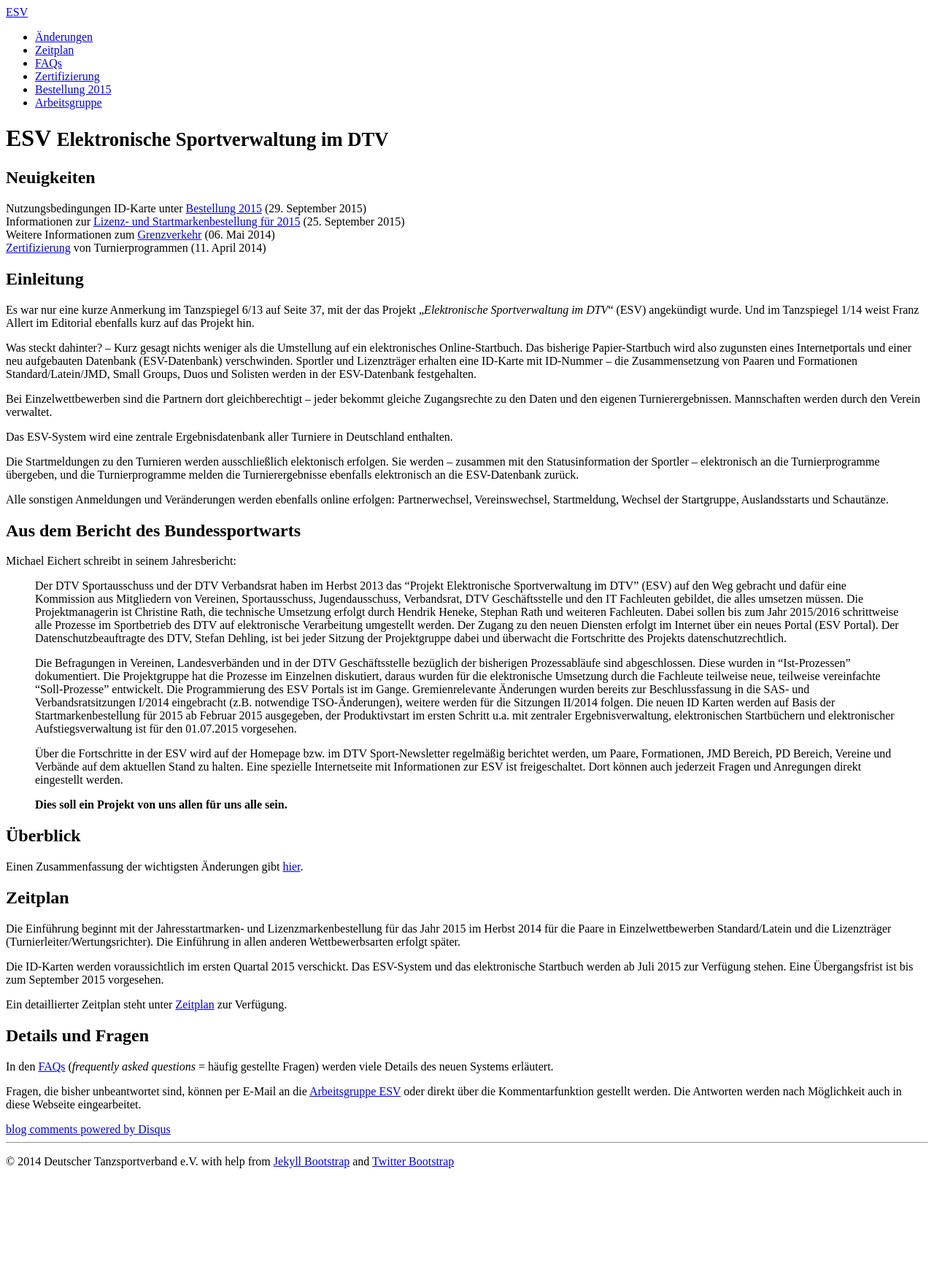
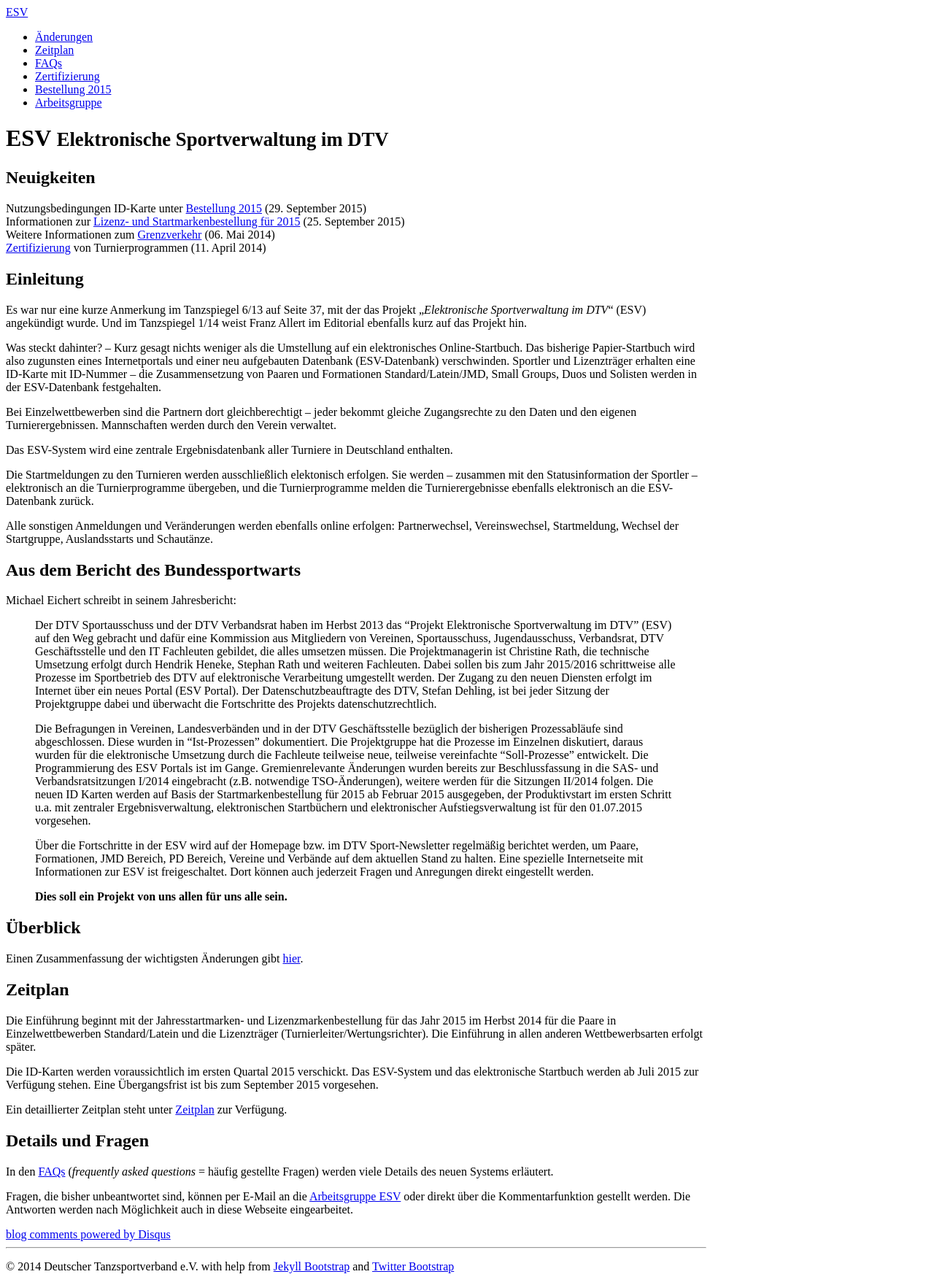
Before and after one commit to tanzsport/esv-faq, a Jekyll site: the page built from index.md, in a window 1280 px wide. Shown: the whole page at 73% size. Built offline with Jekyll 4.4.1, drawn with Linux system fonts in a browser that asks for light colours; comment, search, counter and statistics services are not loaded; before the commit the page ends 1617 px from its top, so only the background shows below that.

Commit message:
Seitenanzeige verbreitert.

```diff
--- a/_includes/themes/twitter/default.html
+++ b/_includes/themes/twitter/default.html
@@ -30,12 +30,15 @@
     <link href="{{ BASE_PATH }}{{ site.JB.atom_path }}" type="application/atom+xml" rel="alternate" title="Sitewide ATOM Feed">
     <link href="{{ BASE_PATH }}{{ site.JB.rss_path }}" type="application/rss+xml" rel="alternate" title="Sitewide RSS Feed">
 
+    <style type="text/css">
+        .container {width:960px !important};
+    </style>
   </head>
 
   <body>
     <div class="navbar">
       <div class="navbar-inner">
-        <div class="container-narrow">
+        <div class="container">
           <a class="brand" href="{{ HOME_PATH }}">{{ site.title }}</a>
           <ul class="nav">
             {% assign pages_list = site.pages | sort:"name" %}
@@ -46,7 +49,7 @@
       </div>
     </div>
 
-    <div class="container-narrow">
+    <div class="container">
 
       <div class="content">
         {{ content }}
```
